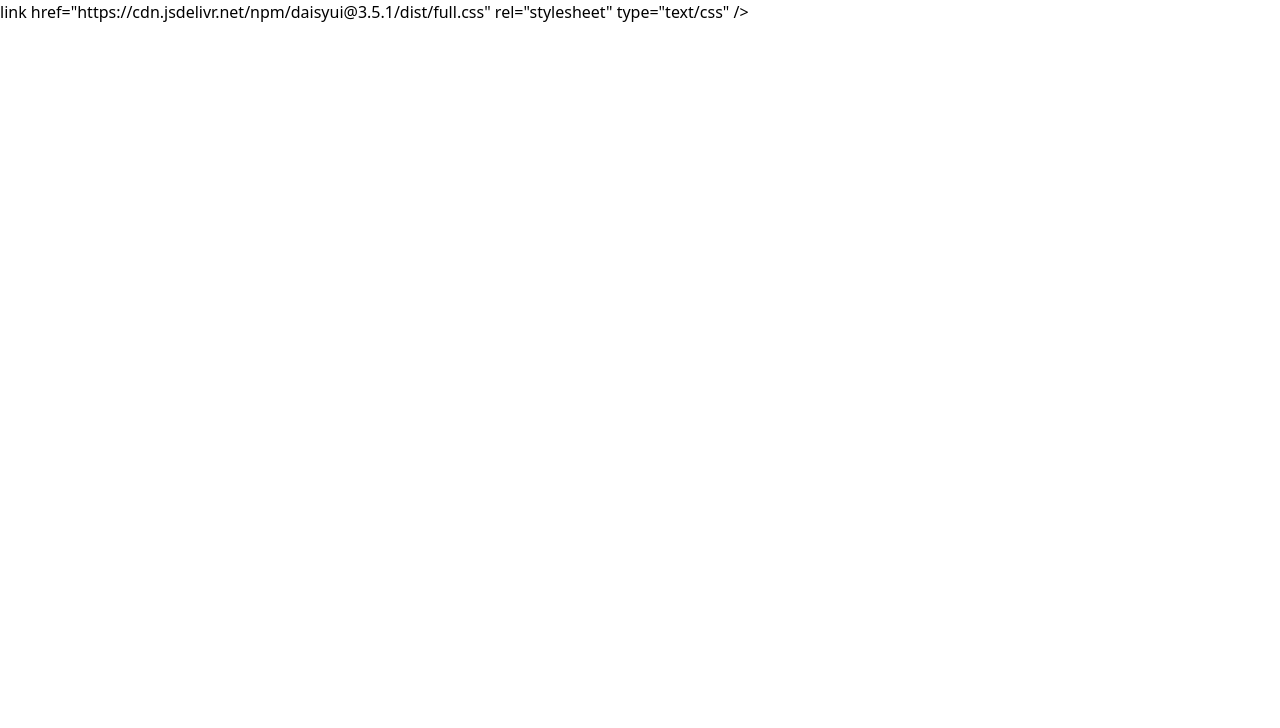
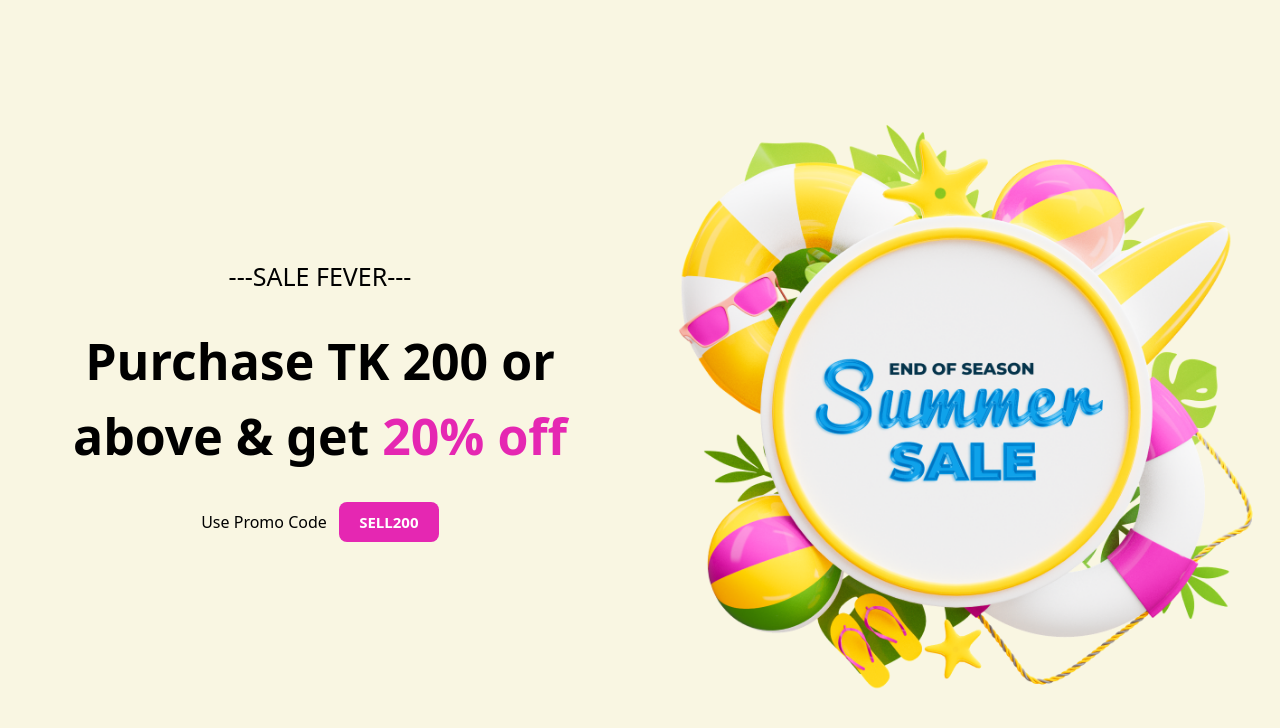
Before and after one commit to IsrakUAP/summer-sale, a plain HTML site: page index.html in a window 1280 px wide. Drawn offline with nearby package versions, Linux system fonts and the light colour scheme.

Commit message:
banner section added

```diff
--- a/index.html
+++ b/index.html
@@ -5,20 +5,26 @@
     <meta charset="UTF-8">
     <meta name="viewport" content="width=device-width, initial-scale=1.0">
     <title>SUMMER SALE</title>
-    link href="https://cdn.jsdelivr.net/npm/daisyui@3.5.1/dist/full.css" rel="stylesheet" type="text/css" />
-    <script src="https://cdn.tailwindcss.com"></script>
-
+    <link href="https://cdn.jsdelivr.net/npm/daisyui@3.5.1/dist/full.css" rel="stylesheet" type="text/css" />
+<script src="https://cdn.tailwindcss.com"></script>
 </head>
 
 <body>
     <header>
         <!-- banner section -->
-        <div>
-            <div></div>
-            <div></div>
+        <div class="flex flex-col-reverse md:flex-col lg:flex-row w-[100%] h-[800px] justify-around items-center bg-[#F9F6E2]">
+            <div class="flex-1 text-center">
+                <h1 class="text-black text-[25px] font-medium">---SALE FEVER---</h1>
+                <p class="text-black text-[50px] font-bold my-7"><span class="block">Purchase TK 200 or</span> above & get <span class="text-[#E527B2]">20% off</span></p>
+                <span class="text-black font-medium">Use Promo Code</span><button id="promo-btn" class="bg-[#E527B2] h-10 text-[15px] font-semibold w-[100px] text-white rounded-lg ml-3">SELL200</button>
+            </div>
+            <div class="flex-1">
+                <img src="./images/Summer 1.png" alt="">
+            </div>
         </div>
     </header>
     <main></main>
+    <script src="./script/script.js"></script>
 </body>
 
 </html>
```
Also changed, not shown: script/script.js (added).
